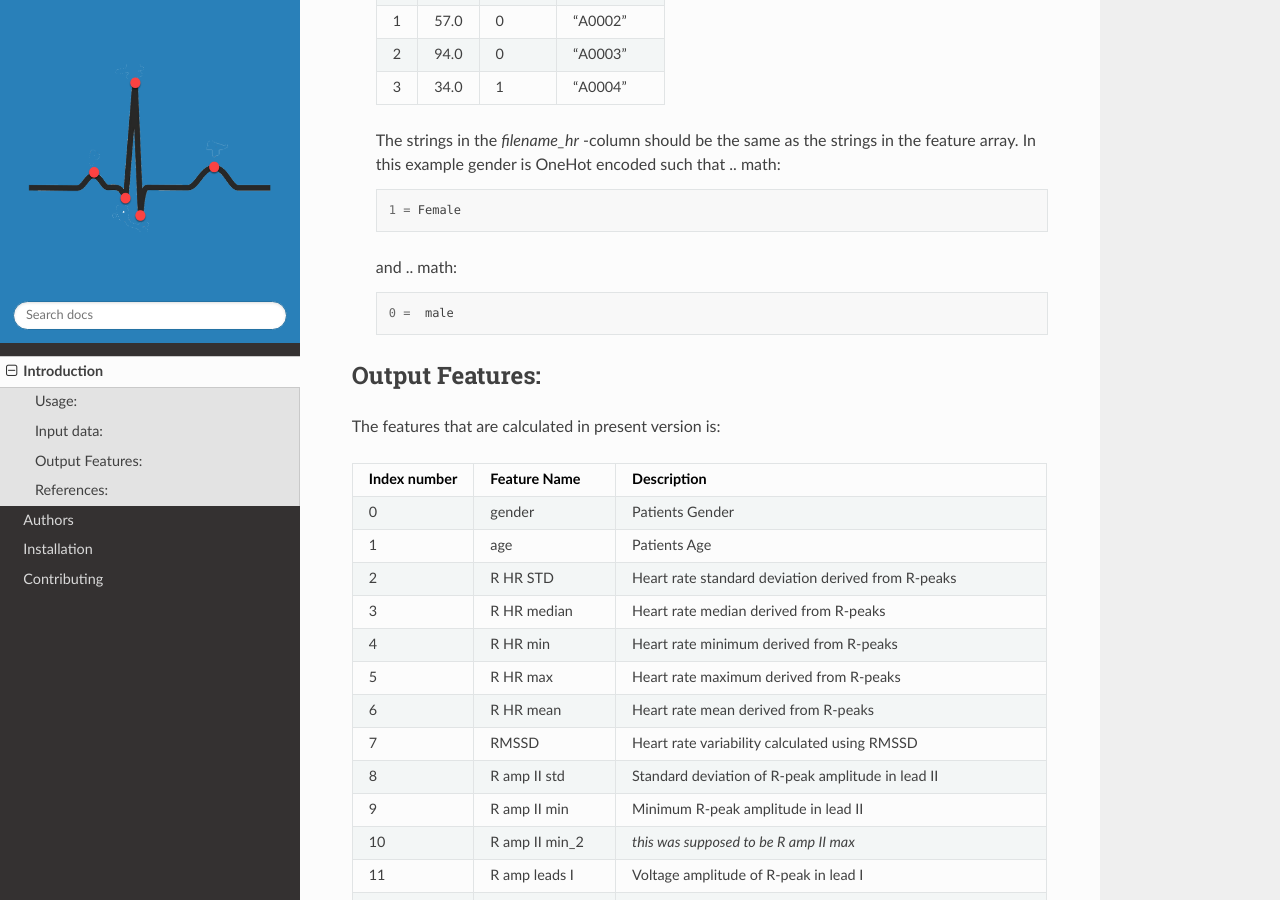
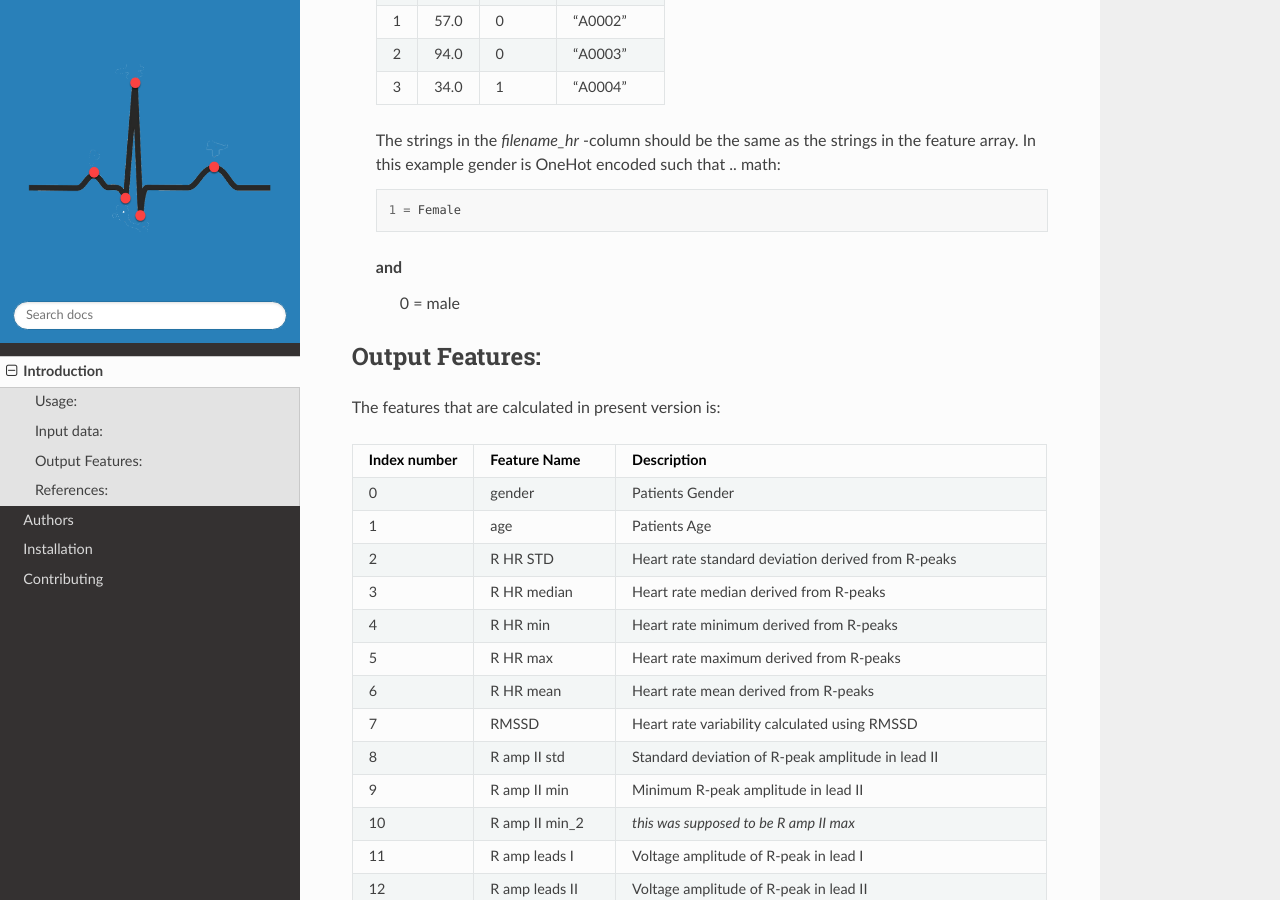
Before and after one commit to Bsingstad/ECG-featurizer, a Sphinx documentation site: the page built from docs/source/introduction.rst, in a window 1280 px wide and 900 px high, scrolled down 1439 px. Built offline with Sphinx 7.4.7 and the Read the Docs theme 2.0.0, drawn with Linux system fonts in a browser that asks for light colours.

Commit message:
Update introduction.rst

```diff
--- a/docs/source/introduction.rst
+++ b/docs/source/introduction.rst
@@ -79,7 +79,6 @@ Input data:
     .. math::
         1 = Female
     and
-    .. math::
         0 =  male
 
 
```
